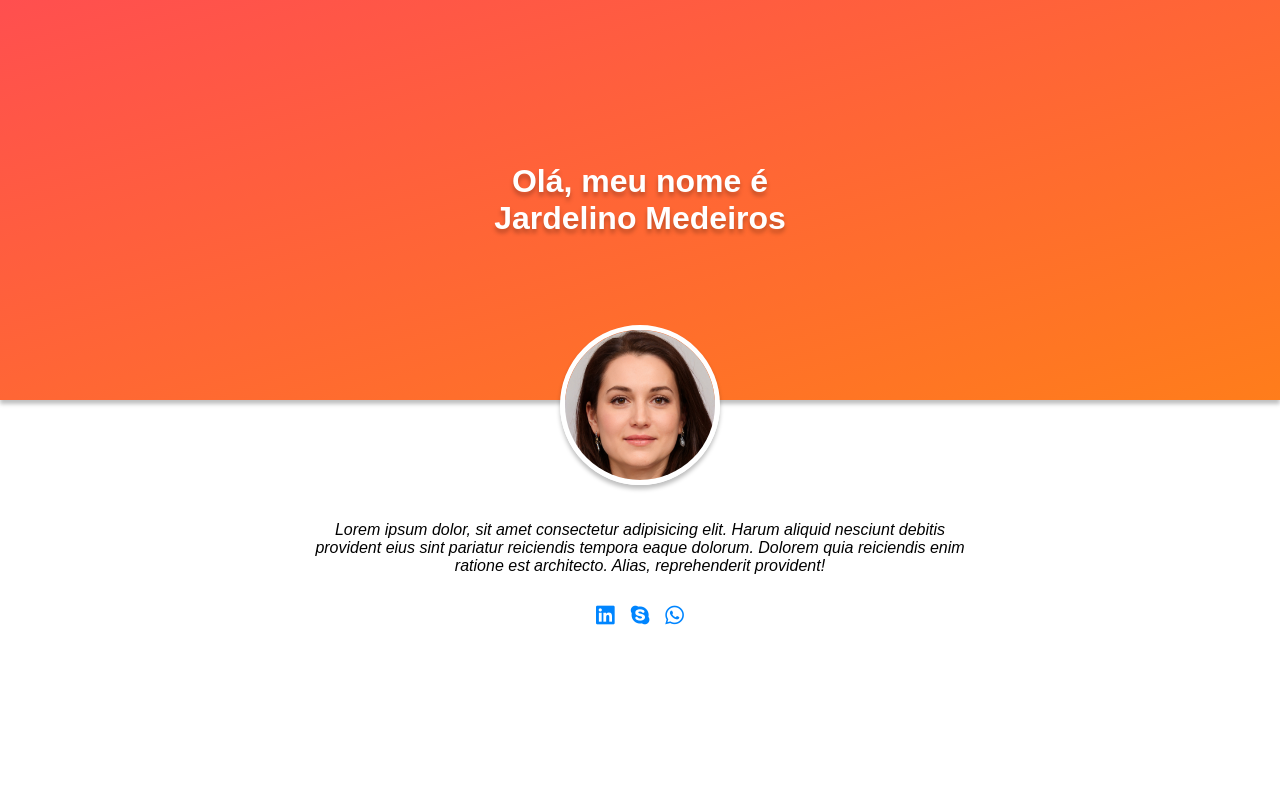
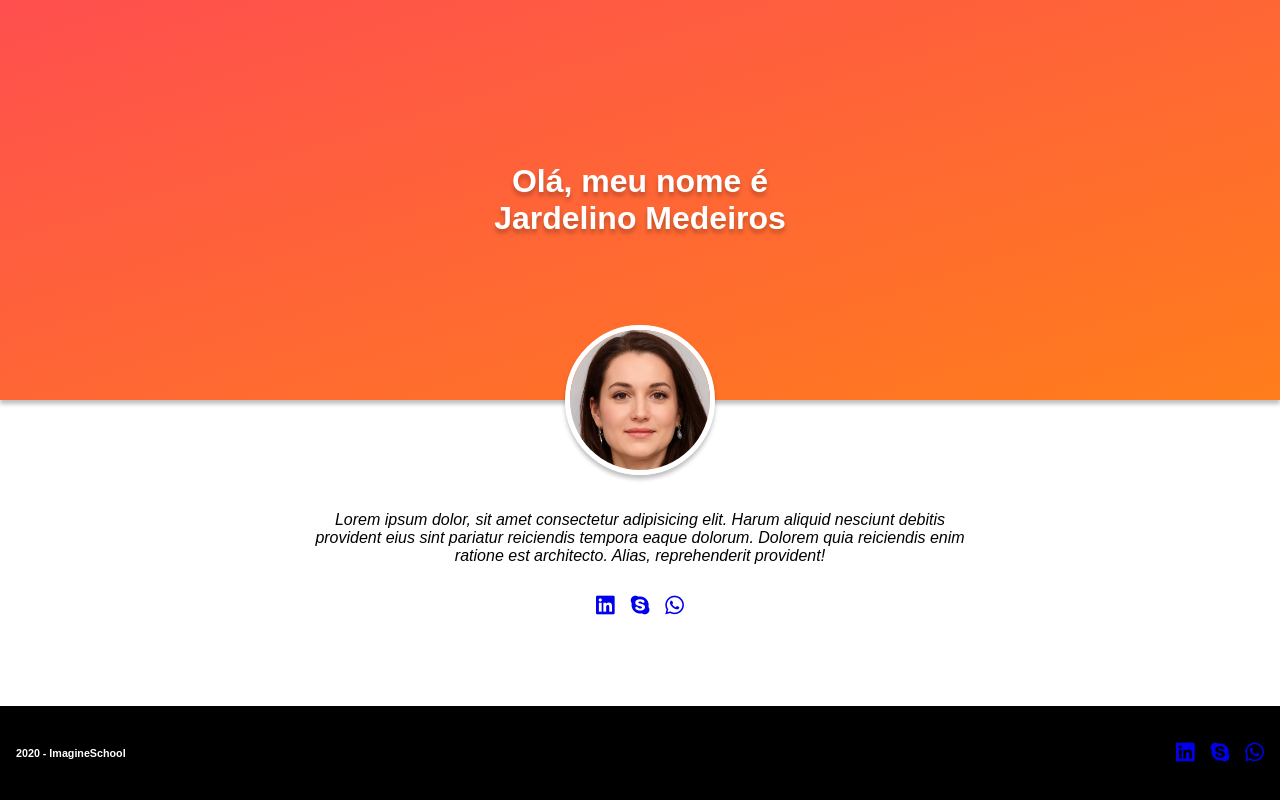
Before and after one commit to OtherVision/project-webinar, a plain HTML site: page src/index.html in a window 1280 px wide. Drawn offline with Linux system fonts and the light colour scheme.

Commit message:
feat(footer): added footer to the project

```diff
--- a/src/css/style.css
+++ b/src/css/style.css
@@ -1,9 +1,15 @@
 @import url(https://cdnjs.cloudflare.com/ajax/libs/font-awesome/5.15.1/css/fontawesome.min.css);
 @import url(https://cdnjs.cloudflare.com/ajax/libs/font-awesome/5.15.1/css/brands.min.css);
+
+* {
+  box-sizing: border-box;
+}
 
 :root {
   font-family: sans-serif;
   font-size: 16px;
+
+  --color-link: #0085ff;
 }
 
 body {
@@ -46,7 +52,8 @@ h1 {
   box-shadow: 0 4px 4px rgba(0, 0, 0, 0.25);
 }
 
-.profile__social {
+.profile__social,
+.footer__social {
   display: grid;
   grid-auto-flow: column;
   gap: 1rem;
@@ -55,6 +62,22 @@ h1 {
   padding: 0;
   width: fit-content;
   list-style: none;
+  color: var(--color-link);
+}
 
-  color: #0085ff;
+.footer {
+  position: fixed;
+  bottom: 0;
+  width: 100vw;
+  padding: 1rem;
+  background: #000;
+  color: #fff;
+  display: grid;
+  grid-template-columns: auto auto;
+  align-items: center;
 }
+
+.footer__social {
+  margin: 0;
+  justify-self: end;
+}
--- a/src/index.html
+++ b/src/index.html
@@ -27,12 +27,22 @@
       </p>
 
       <ul class="profile__social">
-        <li><i class="fab fa-linkedin fa-lg"></i></li>
-        <li><i class="fab fa-skype fa-lg"></i></li>
-        <li><i class="fab fa-whatsapp fa-lg"></i></li>
-
+        <li><a href="https://linkedin.com" target="_blank"> <i class="fab fa-linkedin fa-lg"></i></a></li>
+        <li><a href="https://linkedin.com" target="_blank"><i class="fab fa-skype fa-lg"></i></a></li>
+        <li><a href="https://linkedin.com" target="_blank"><i class="fab fa-whatsapp fa-lg"></i></a></li>
       </ul>
 
     </section>
+
+    <footer class="footer">
+      <h6>2020 - ImagineSchool</h6>
+
+      <ul class="footer__social">
+        <li><a href="https://linkedin.com" target="_blank"> <i class="fab fa-linkedin fa-lg"></i></a></li>
+        <li><a href="https://linkedin.com" target="_blank"><i class="fab fa-skype fa-lg"></i></a></li>
+        <li><a href="https://linkedin.com" target="_blank"><i class="fab fa-whatsapp fa-lg"></i></a></li>
+      </ul>
+    </footer>
+
   </body>
 </html>
```
